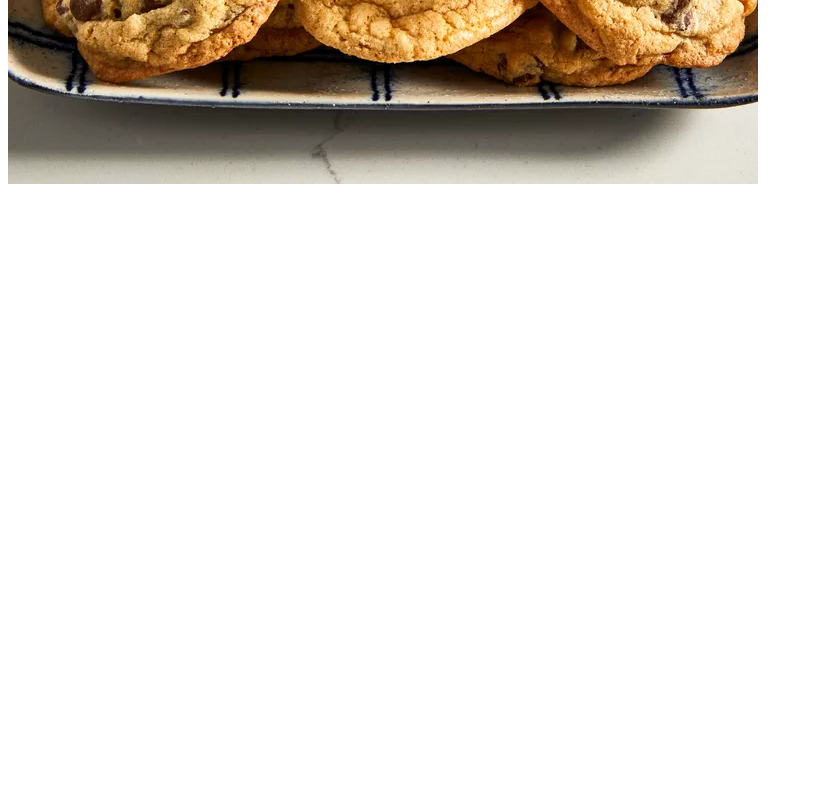
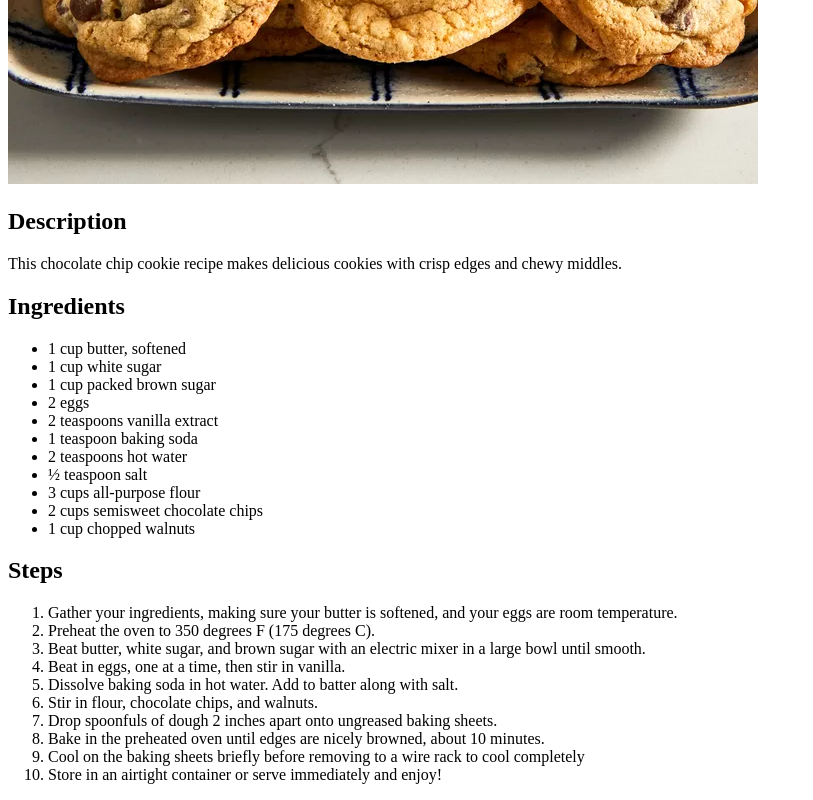
Before and after one commit to AlexAbraham26/odin-recipes, a plain HTML site: page recipes/choc-chip-cookies.html in a window 1280 px wide. Shown: the part 459-1259 px from the top of the page, without its empty margins (0-813 px from the left). Before the commit the page ends 800 px from the top, so only its background shows below. Drawn offline with Linux system fonts and the light colour scheme.

Commit message:
Add description, ingredients, and baking steps

```diff
--- a/recipes/choc-chip-cookies.html
+++ b/recipes/choc-chip-cookies.html
@@ -8,7 +8,39 @@
     <body>
         <h1>Chocolate Chip Cookies</h1>
 
-        <img src="../images/cookies.jpg">
+        <img src="../images/cookies.jpg" alt="Freshly Baked Chocolate Chip Cookies">
+
+        <h2>Description</h2>
+        <p>This chocolate chip cookie recipe makes delicious cookies with crisp edges and chewy middles.</p>
+
+        <h2>Ingredients</h2>
+        <ul>
+            <li>1 cup butter, softened</li>
+            <li>1 cup white sugar</li>
+            <li>1 cup packed brown sugar</li>
+            <li>2 eggs</li>
+            <li>2 teaspoons vanilla extract</li>
+            <li>1 teaspoon baking soda</li>
+            <li>2 teaspoons hot water</li>
+            <li>½ teaspoon salt</li>
+            <li>3 cups all-purpose flour</li>
+            <li>2 cups semisweet chocolate chips</li>
+            <li>1 cup chopped walnuts</li>
+        </ul>
+
+        <h2>Steps</h2>
+        <ol>
+            <li>Gather your ingredients, making sure your butter is softened, and your eggs are room temperature.</li>
+            <li>Preheat the oven to 350 degrees F (175 degrees C).</li>
+            <li>Beat butter, white sugar, and brown sugar with an electric mixer in a large bowl until smooth.</li>
+            <li>Beat in eggs, one at a time, then stir in vanilla.</li>
+            <li>Dissolve baking soda in hot water. Add to batter along with salt.</li>
+            <li>Stir in flour, chocolate chips, and walnuts.</li>
+            <li>Drop spoonfuls of dough 2 inches apart onto ungreased baking sheets.</li>
+            <li>Bake in the preheated oven until edges are nicely browned, about 10 minutes.</li>
+            <li>Cool on the baking sheets briefly before removing to a wire rack to cool completely</li>
+            <li>Store in an airtight container or serve immediately and enjoy!</li>
+        </ol>
 
     </body>
 </html>
```
